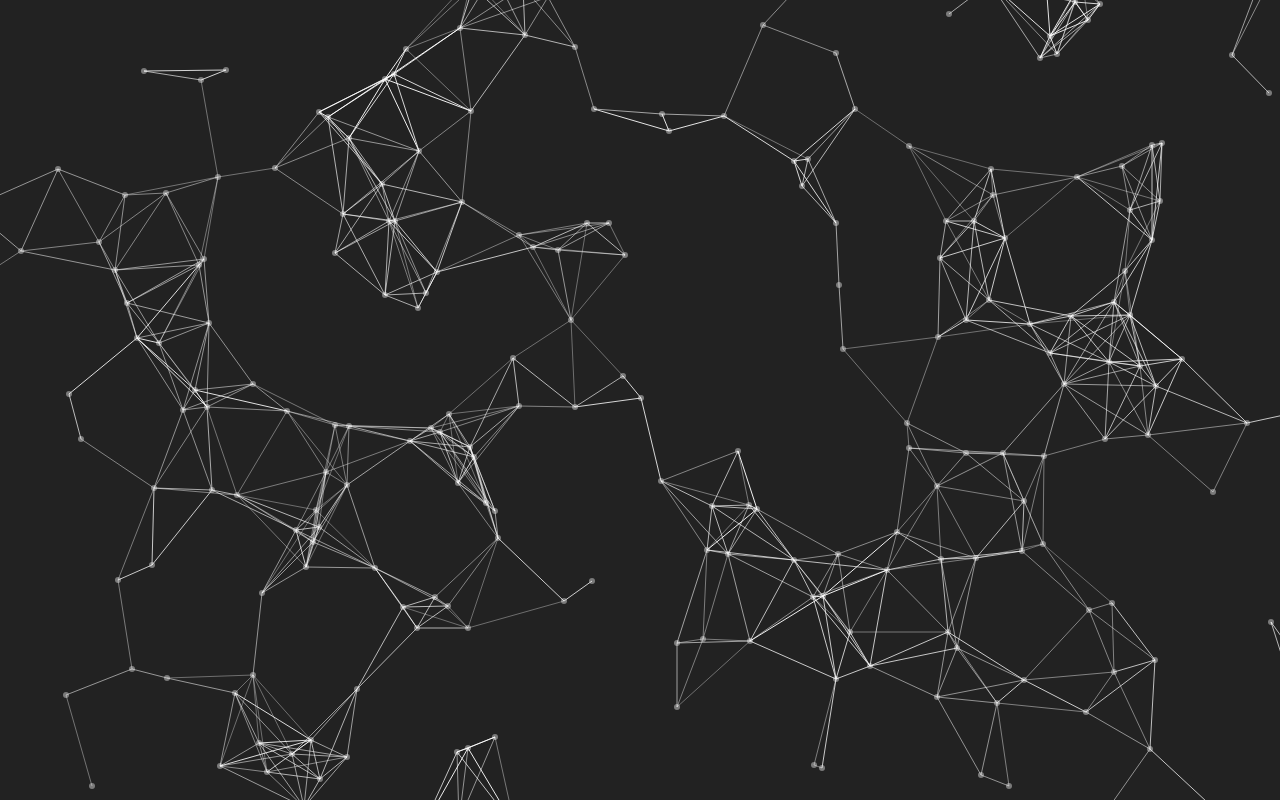
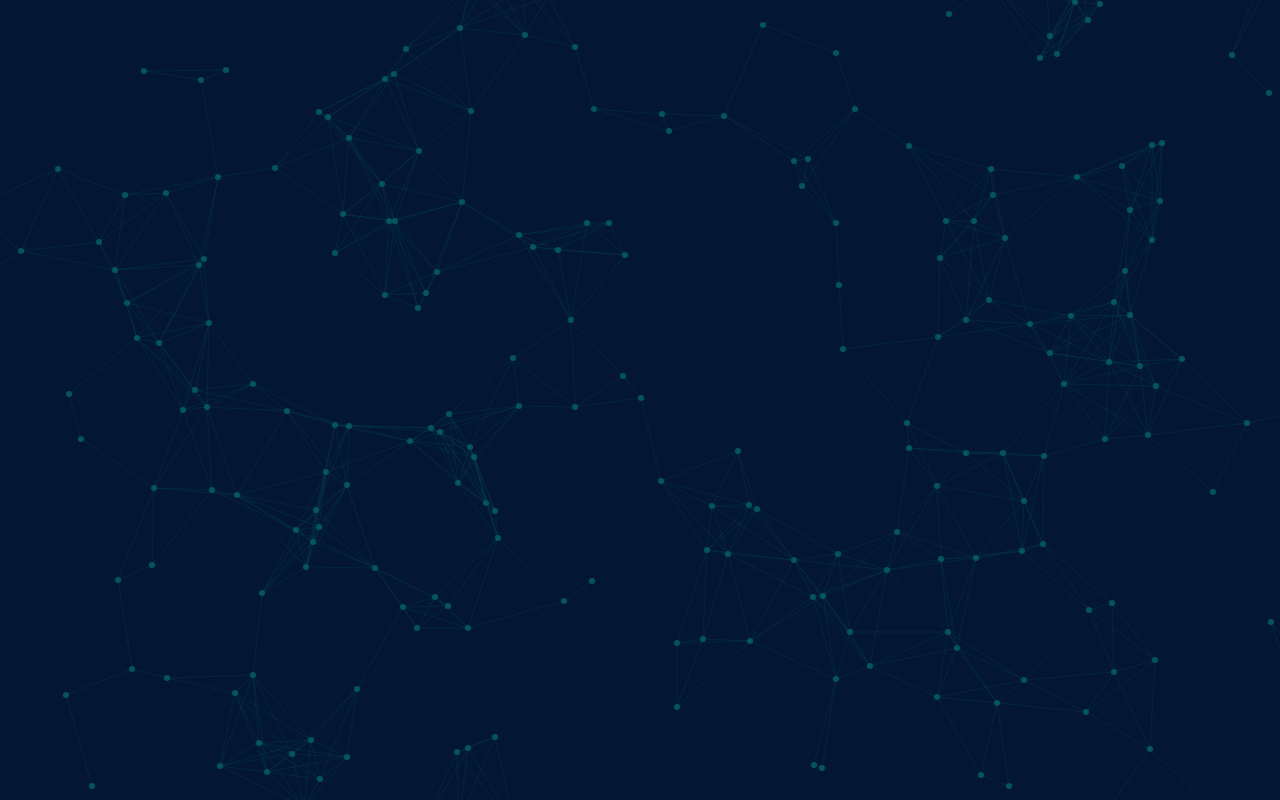
Before and after one commit to kisjam/static-kisjam, a plain HTML site: page lab/particle-network2.html in a window 1280 px wide. Drawn offline with Linux system fonts and the light colour scheme.

Commit message:
update particle-network2

```diff
--- a/lab/particle-network2.html
+++ b/lab/particle-network2.html
@@ -14,28 +14,19 @@
 	var $ctx = $canvas.getContext("2d");
 	var _tau = Math.PI * 2;
 	var _lasttime = Date.now();
-/*
 	var _mouseX = -1e9;
 	var _mouseY = -1e9;
-*/
 	var _balls = [];
 
 	$canvas.width = window.innerWidth;
 	$canvas.height = window.innerHeight;
-/*
-	document.addEventListener('mouseMove', function(event) {
-		mouseX = event.clientX;
-		mouseY = event.clientY;
+	document.addEventListener('mousemove', function(event) {
+		_mouseX = event.clientX;
+		_mouseY = event.clientY;
 	})
-*/
 	for (var i = 0; i < $canvas.width * $canvas.height / (65 * 65); i++) {
 		_balls.push(new Ball());
 	}
-/*
-	for (var i = 0; i < 10; i++) {
-		_balls.push(new Ball());
-	}
-*/
 
 	function Ball(startX, startY, startVelX, startVelY) {
 		this.x = startX || Math.random() * $canvas.width;
@@ -56,8 +47,17 @@
 		};
 		this.draw = function() {
 			$ctx.beginPath();
-			$ctx.globalAlpha = 0.4;
-			$ctx.fillStyle = '#ffffff';
+			var _distM = distMouse(this);
+
+			if (_distM > 200) {
+				$ctx.fillStyle = '#036564';
+				$ctx.globalAlpha = 0.8;
+			} else {
+
+				$ctx.fillStyle = '#CDB380';
+				$ctx.globalAlpha = 1 - _distM / 240;
+			}
+
 			$ctx.arc((0.5 + this.x) | 0, (0.5 + this.y) | 0, 3, 0, _tau, false);
 			$ctx.fill();
 		};
@@ -79,7 +79,7 @@
 	}
 	function draw() {
 		$ctx.globalAlpha = 1;
-		$ctx.fillStyle = '#222222';
+		$ctx.fillStyle = '#031634';
 		$ctx.fillRect(0, 0, $canvas.width, $canvas.height);
 
 		for (var i = 0;i < _balls.length; i++) {
@@ -93,10 +93,14 @@
 				var _dist = Math.hypot(_ball.x - _ball2.x, _ball.y - _ball2.y); //各座標との距離を「二条和の平方根」で算出
 //				console.log(i+', '+k+':'+_dist);
 				if (_dist < 100) { //距離が100より近ければ描画。
-					$ctx.strokeStyle = '#ffffff';
-					$ctx.globalAlpha = 1 - (_dist > 100 ? 0.8 : _dist / 150)
-					//$ctx.globalAlpha = 1;
-					$ctx.lineWidth = "2px";
+					var _distM = distMouse(_ball2);
+					if (_distM > 150) {
+						$ctx.strokeStyle = '#036564';
+						$ctx.globalAlpha = 0.2;
+					} else {
+						$ctx.globalAlpha = 0;
+					}
+
 					$ctx.moveTo((0.5 + _ball.x) | 0, (0.5 + _ball.y) | 0); //ここ二行で各ボールを線で結ぶ。
 					$ctx.lineTo((0.5 + _ball2.x) | 0, (0.5 + _ball2.y) | 0);
 				}
@@ -104,8 +108,8 @@
 			$ctx.stroke();
 		}
 	}
-	function distMouse() {
-//		return
+	function distMouse(ball) {
+		return Math.hypot(ball.x - _mouseX, ball.y - _mouseY);
 	}
 	loop();
 
```
